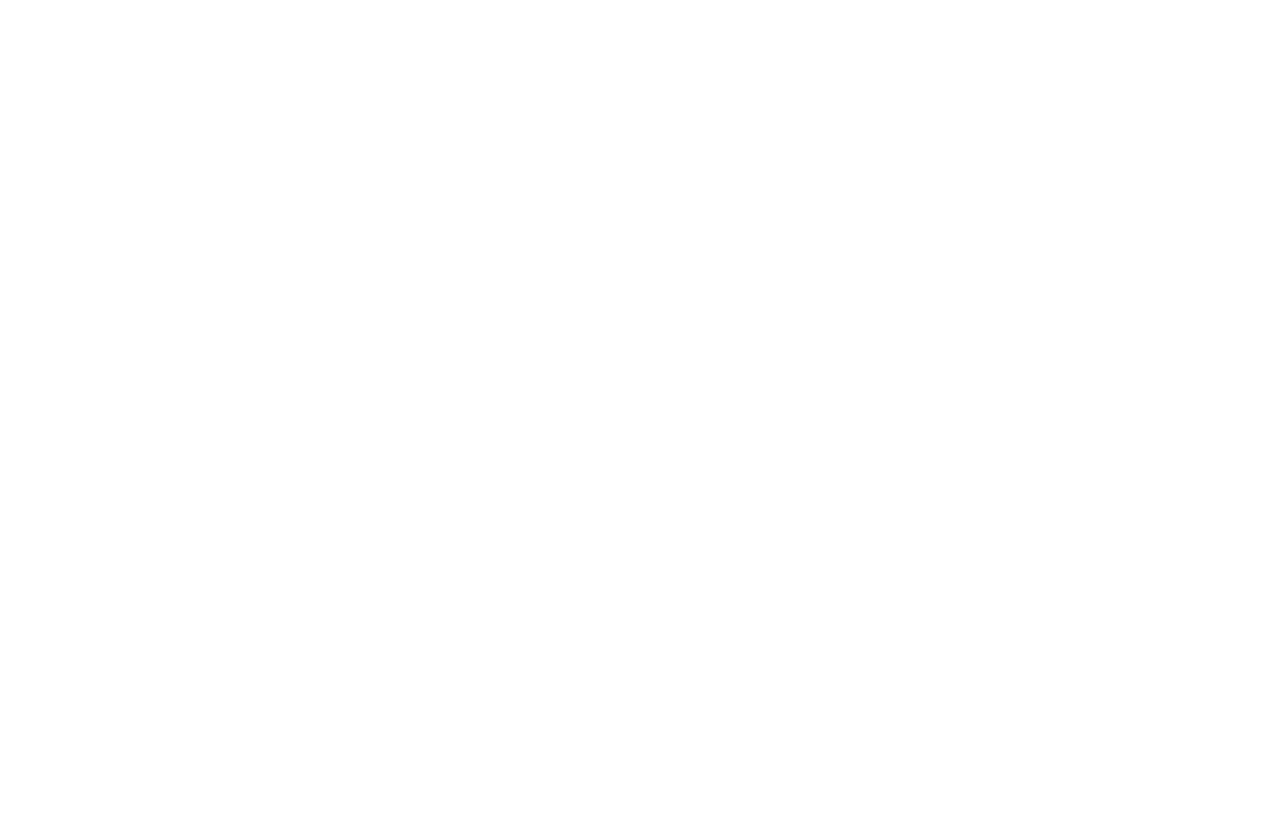
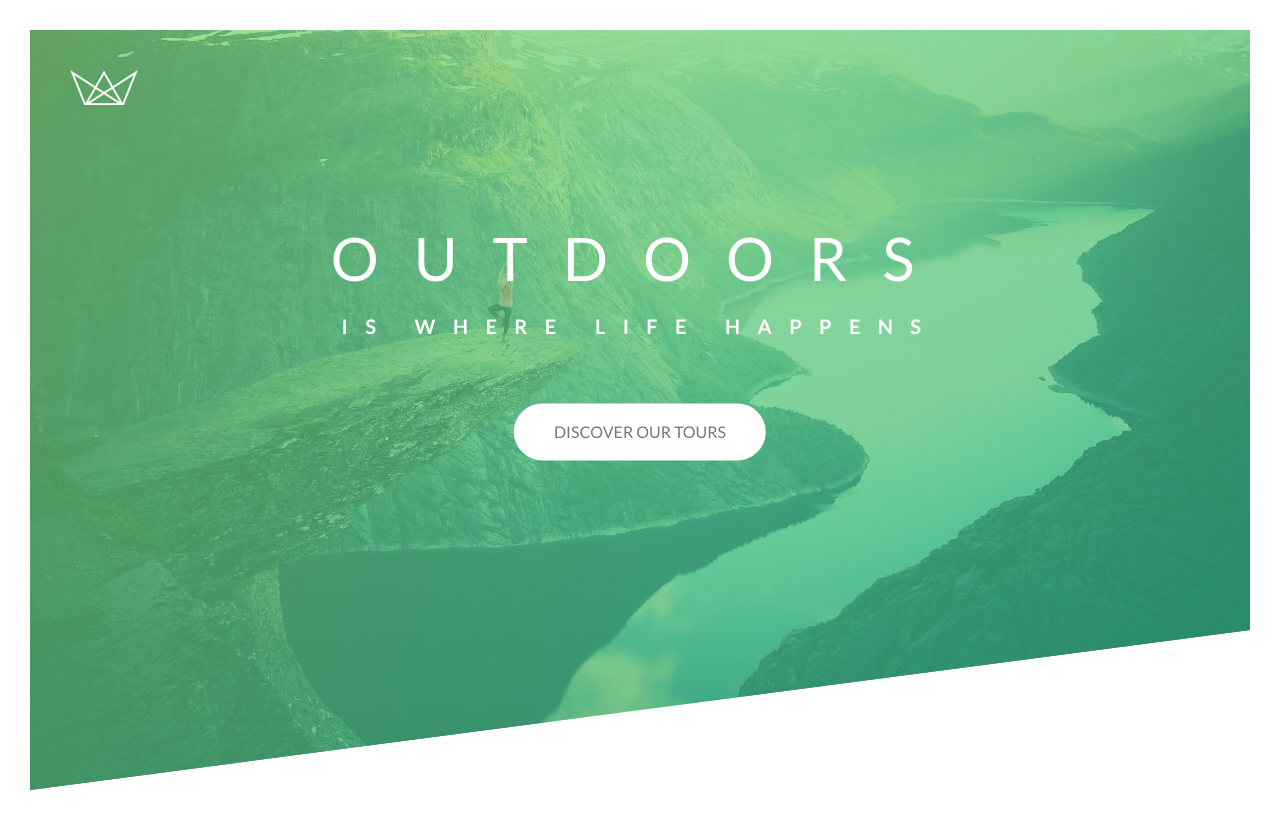
Before and after one commit to creativeBuilder007/Learning_Web, a plain HTML site: page index.html in a window 1280 px wide. Drawn offline with Linux system fonts and the light colour scheme.

Commit message:
Coded the First page of Natours Website with html and css

```diff
--- a/css/style.css
+++ b/css/style.css
@@ -6,3 +6,123 @@ Medium green: #55c57a
 Dark green: #28b485
 
 */
+
+* {
+    margin: 0;
+    padding: 0;
+}
+
+body {
+    font-family: "Lato";
+    font-size: 16px;
+    line-height: 1.7;
+    color: #777;
+    padding: 30px;
+}
+
+.header {
+    height: 95vh;
+    background-image: linear-gradient(
+        to right bottom,
+        #7ed56fb7,
+        #28b485b8) ,url(../img/hero.jpg);
+    background-size: cover;
+    background-position: top;
+    clip-path: polygon(0 0,100% 0,100% 75vh,0 100%);
+    position: relative;
+}
+
+.header_img_box {
+    position: absolute;
+    top: 40px;
+    left: 40px;
+}
+
+.header_img {
+    width: 35%;
+}
+
+.header_description_box {
+    position: absolute;
+    top: 40%;
+    left: 50%;
+    transform: translate(-50%,-50%);
+    text-align: center;
+}
+
+.header_description {
+    font-family: "Lato";
+    color: #fff;
+    margin-bottom: 60px;
+}
+
+.header_description_main {
+    display: block;
+    text-transform: uppercase;
+    font-weight: 400;
+    font-size: 60px;
+    letter-spacing: 35px;
+    animation: moveInLeft 1s ease-out;
+}
+
+.header_description_sub {
+    display: block;
+    text-transform: uppercase;
+    font-weight: 700;
+    font-size: 20px;
+    letter-spacing: 17.4px;
+    animation: moveInRight 1s ease-out;
+}
+
+.btn:link,
+.btn:visited {
+    text-transform: uppercase;
+    text-decoration: none;
+    padding: 15px 40px;
+    border-radius: 100px;
+    display: inline-block;
+    transition: all 0.2s;
+}
+
+.btn:hover {
+    transform: translateY(-3px);
+    box-shadow: 0 10px 20px rgba(0, 0, 0, 0.2);
+}
+
+.btn:active {
+    transform: translateY(-1px);
+    box-shadow: 0 5px 10px rgba(0, 0, 0, 0.2);
+}
+
+.btn_white {
+    background-color: #fff;
+    color: #777;
+}
+
+@keyframes moveInLeft {
+    0% {
+        opacity: 0;
+        transform: translateX(-100px);
+    }
+    80% {
+        transform: translateX(10px);
+    }
+    100% {
+        opacity: 1;
+        transform: translateX(0);
+    }
+}
+
+@keyframes moveInRight {
+    0% {
+        opacity: 0;
+        transform: translateX(100px);
+    }
+    80% {
+        transform: translateX(-10px);
+    }
+    100% {
+        opacity: 1;
+        transform: translateX(0);
+    }
+}
--- a/index.html
+++ b/index.html
@@ -0,0 +1,27 @@
+<!DOCTYPE html>
+<html lang="en">
+<head>
+    <meta charset="UTF-8">
+    <meta name="viewport" content="width=device-width, initial-scale=1.0">
+    <title>Document</title>
+    <link rel="stylesheet" href="css/style.css">
+    <link href="https://fonts.googleapis.com/css?family=Lato:100,300,400,700,900" rel="stylesheet">
+    <link rel="stylesheet" href="css/icon-font.css">
+</head>
+<body>
+    <header class="header">
+        <div class="header_img_box">
+            <img class="header_img" src="img/logo-white.png" alt="logo_img_header">
+        </div>
+        <div class="header_description_box">
+            <h1 class="header_description">
+                <span class="header_description_main">outdoors</span>
+                <span class="header_description_sub">is where life happens</span>
+            </h1>
+            <a class="btn btn_white" href="#">
+                discover our tours
+            </a>
+        </div>
+    </header>
+</body>
+</html>
```
